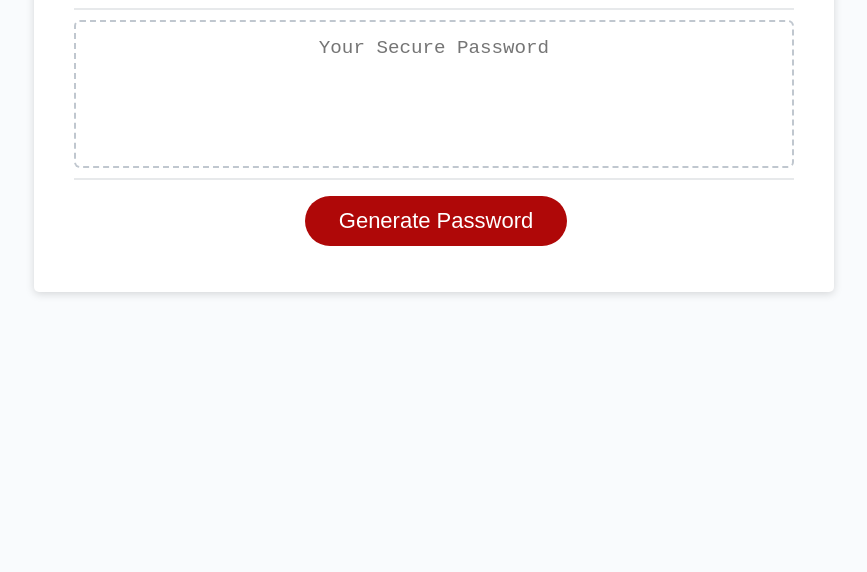
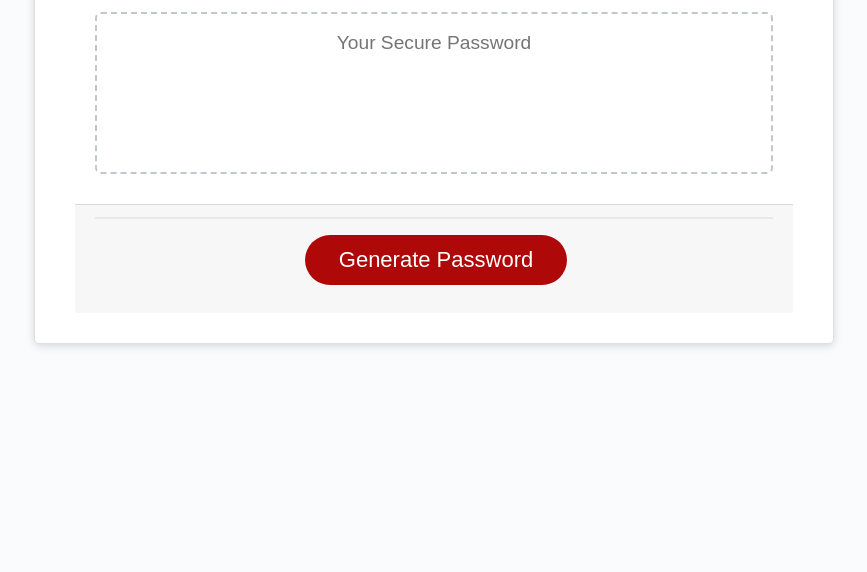
Before and after one commit to etreid87/HW3_Javascript_PasswordGenerator, a plain HTML site: page index.html in a window 1280 px wide. Shown: the part 228-800 px from the top of the page, without its empty margins (206-1073 px from the left). Drawn offline with nearby package versions, Linux system fonts and the light colour scheme; files that its build step writes are made by us from their sources.

Commit message:
added css

```diff
--- a/index.html
+++ b/index.html
@@ -1,12 +1,17 @@
 <!DOCTYPE html>
 <html lang="en">
+
 <head>
   <meta charset="UTF-8" />
   <meta name="viewport" content="width=device-width, initial-scale=1.0" />
   <meta http-equiv="X-UA-Compatible" content="ie=edge" />
+  <link rel="stylesheet" href="https://stackpath.bootstrapcdn.com/bootstrap/4.4.1/css/bootstrap.min.css"
+    integrity="sha384-Vkoo8x4CGsO3+Hhxv8T/Q5PaXtkKtu6ug5TOeNV6gBiFeWPGFN9MuhOf23Q9Ifjh" crossorigin="anonymous">
+  <link rel="stylesheet" type="text/css" href="css/style.css">
   <title>Password Generator</title>
   <link rel="stylesheet" href="style.css" />
 </head>
+
 <body>
   <div class="wrapper">
     <header>
@@ -17,12 +22,7 @@
         <h2>Generate a Password</h2>
       </div>
       <div class="card-body">
-          <textarea
-            readonly
-            id="password"
-            placeholder="Your Secure Password"
-            aria-label="Generated Password"
-          ></textarea>
+        <textarea readonly id="password" placeholder="Your Secure Password" aria-label="Generated Password"></textarea>
       </div>
       <div class="card-footer">
         <button id="generate" class="btn">Generate Password</button>
@@ -31,4 +31,5 @@
   </div>
   <script src="script.js"></script>
 </body>
+
 </html>
```
Lines whose indentation alone changed are shown as unchanged.
